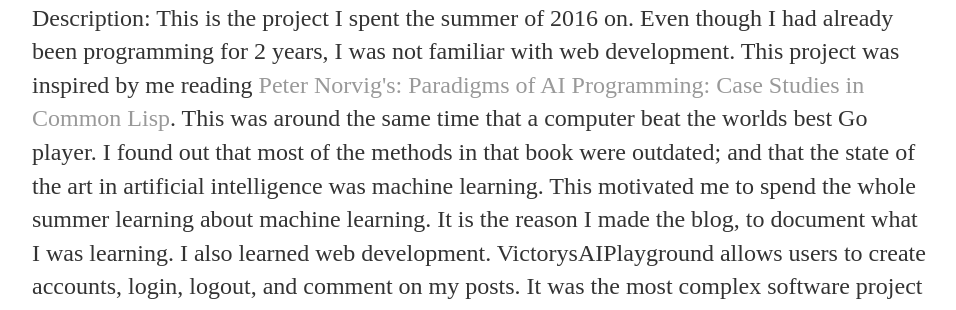
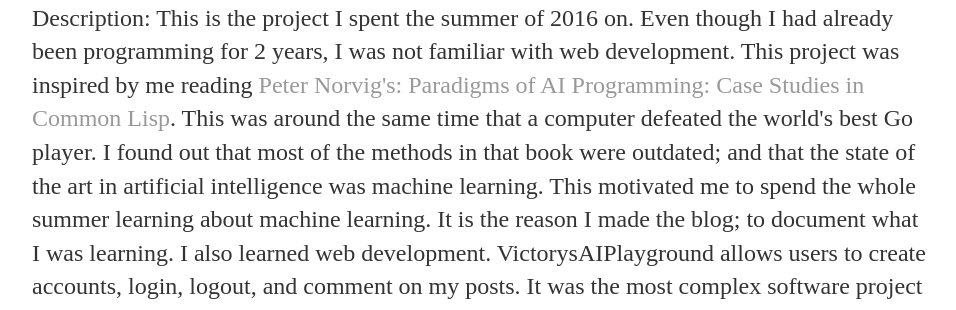
Before and after one commit to vtomole/vtomole.github.io, a Jekyll site: the page built from index.html, in a window 1280 px wide and 900 px high, scrolled down 2931 px. Shown: the part 155-465 px from the top of the window, without its empty margins (160-1116 px from the left). Built offline with Jekyll 4.4.1, drawn with Linux system fonts in a browser that asks for light colours; some of the changed text lies outside the part shown.

Commit message:
spell check victorysaiplayground

```diff
--- a/index.html
+++ b/index.html
@@ -73,7 +73,7 @@ title: Homepage
 
 
 <p><h2> VictorysAIPlayground: Learning about Machine Learning</h2></p>
-			  <p>Description: This is the project I spent the summer of 2016 on. Even though I had already been programming for 2 years, I was not familiar with web development. This project was inspired by me reading <a href="https://en.wikipedia.org/wiki/Paradigms_of_AI_Programming:_Case_Studies_in_Common_Lisp">Peter Norvig's: Paradigms of AI Programming: Case Studies in Common Lisp</a>. This was around the same time that a computer beat the worlds best Go player. I found out that most of the methods in that book were outdated; and that the state of the art in artificial intelligence was machine learning. This motivated me to spend the whole summer learning about machine learning. It is the reason I made the blog, to document what I was learning. I also learned web development. VictorysAIPlayground allows users to create accounts, login, logout, and comment on my posts. It was the most complex software project that I had participated in up to that point.  <p/>
+			  <p>Description: This is the project I spent the summer of 2016 on. Even though I had already been programming for 2 years, I was not familiar with web development. This project was inspired by me reading <a href="https://en.wikipedia.org/wiki/Paradigms_of_AI_Programming:_Case_Studies_in_Common_Lisp">Peter Norvig's: Paradigms of AI Programming: Case Studies in Common Lisp</a>. This was around the same time that a computer defeated the world's best Go player. I found out that most of the methods in that book were outdated; and that the state of the art in artificial intelligence was machine learning. This motivated me to spend the whole summer learning about machine learning. It is the reason I made the blog; to document what I was learning. I also learned web development. VictorysAIPlayground allows users to create accounts, login, logout, and comment on my posts. It was the most complex software project that I had participated in up to that point.  <p/>
 
  <a href="https://victorysaiplayground.herokuapp.com/">Link to VictorysAIPlayground</a>
 
```
